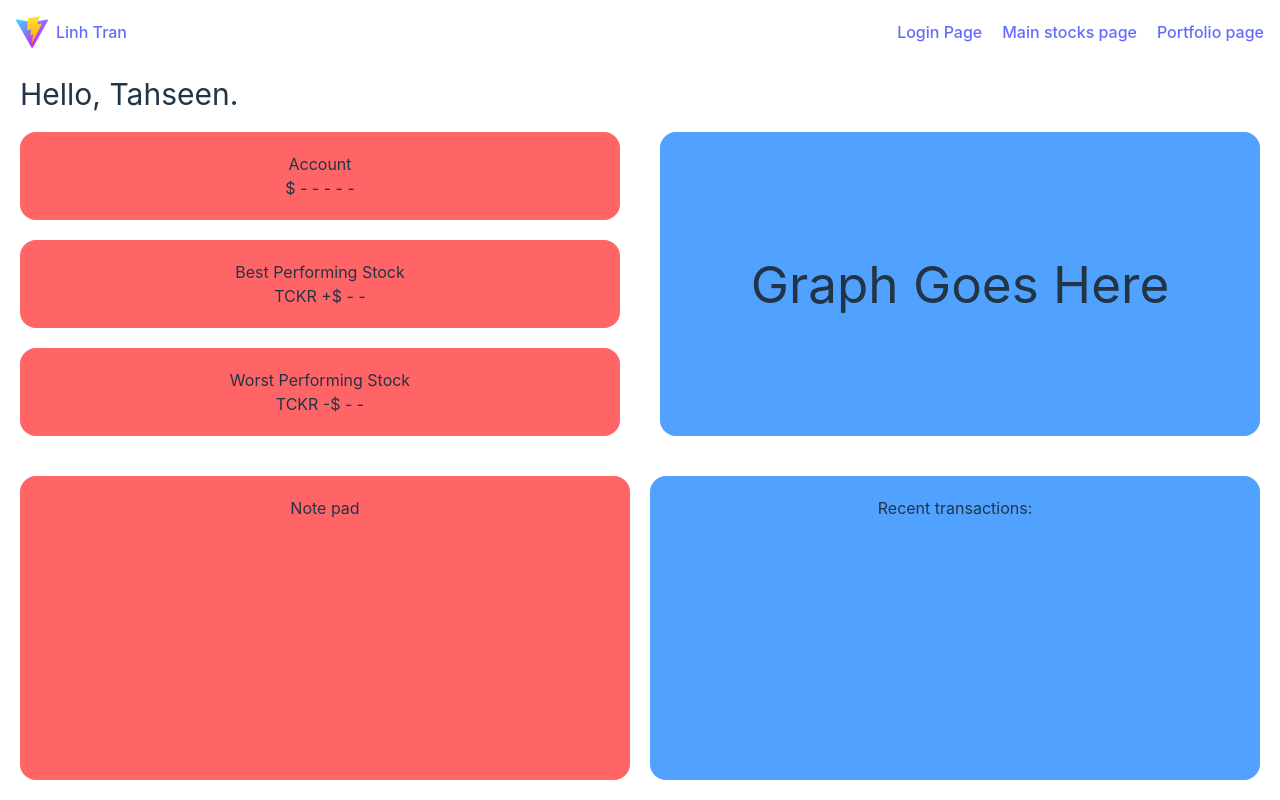
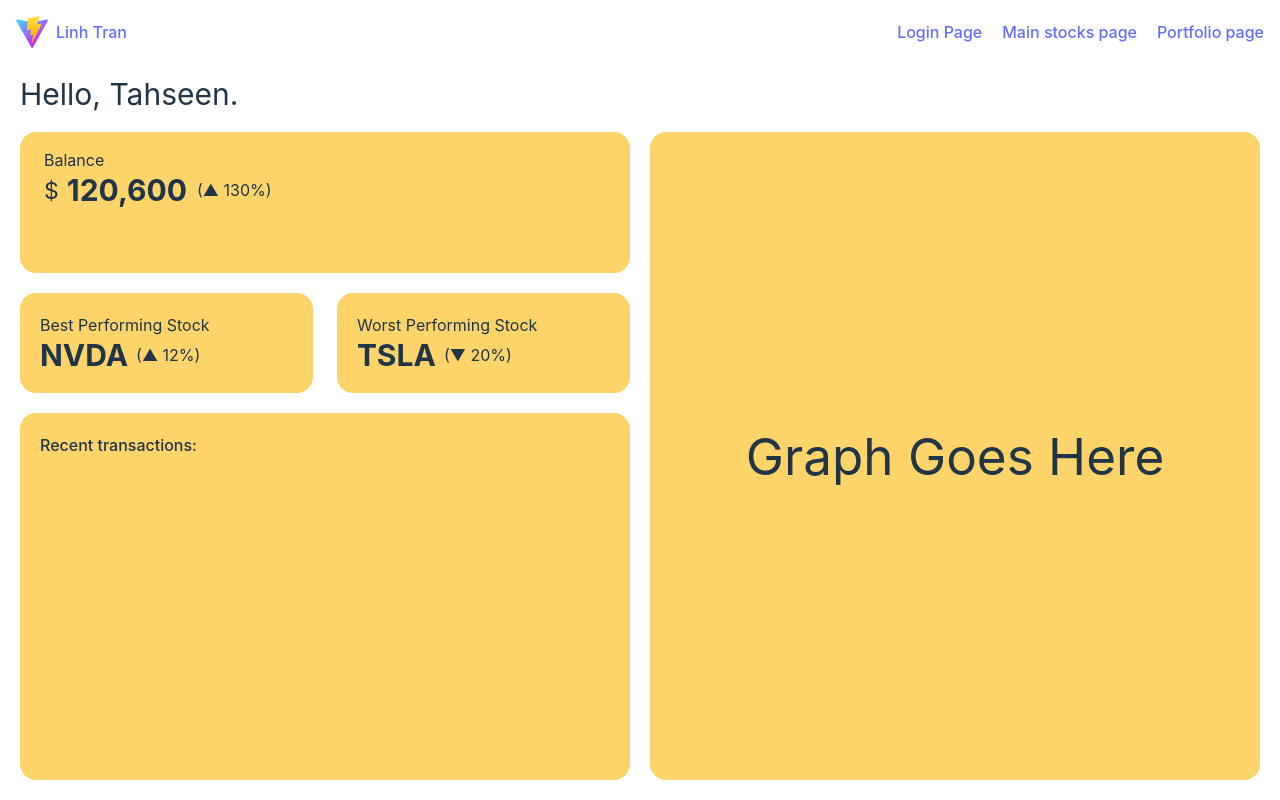
Before and after one commit to rayhant2/fantasy_paper_trader, a React (Vite) app in the folder frontend/: page /portfolio in a window 1280 px wide. Built offline with nearby package versions, Linux system fonts and the light colour scheme.

Commit message:
Portfolio UI edits

```diff
--- a/frontend/src/routes/PortfolioPage.jsx
+++ b/frontend/src/routes/PortfolioPage.jsx
@@ -7,35 +7,55 @@ const PortfolioPage = () => {
       <Navbar />
       <p className="text-left text-3xl mt-7 mx-5">Hello, Tahseen.</p>
 
-      <div className="flex flex-row">
-        <div className="flex flex-col gap-5 m-5 w-1/2">
-          <div className="bg-red-400 rounded-2xl p-5 flex-1">
-            <h4>Account</h4>
-            <p>$ - - - - -</p>
-          </div>
-          <div className="bg-red-400 rounded-2xl p-5 flex-1">
-            <h4>Best Performing Stock</h4>
-            <p>TCKR +$ - -</p>
-          </div>
-          <div className="bg-red-400 rounded-2xl p-5 flex-1">
-            <h4>Worst Performing Stock</h4>
-            <p>TCKR -$ - -</p>
-          </div>
+      <div className="flex flex-row w-screen h-screen">
+  {/* Left Section */}
+  <div className="flex flex-col gap-5 my-5 ml-5 w-1/2">
+    <div className="bg-[#fcd46a] hover:shadow-md rounded-2xl p-4 flex-[0.25] transition-shadow duration-300 ease-in-out text-left items-center">
+      <p className="text-s ml-2">Balance</p>
+      <div className="flex flex-row gap-2 ml-2 items-center">
+        <div className="flex flex-row items-end gap-2">
+            <p className="text-[23px]">$</p>
+            <p className="font-bold text-3xl">120,600</p>
         </div>
+        <p className="ml-0.5">(▲  130%)</p>
+      </div>
 
-        <div className="bg-blue-400 rounded-2xl m-5 w-1/2 flex items-center justify-center">
-          <h1>Graph Goes Here</h1>
+    </div>
+
+    {/* Best/Worst Performing Stock */}
+    <div className="flex flex-row gap-6">
+      <div className="bg-[#fcd46a] hover:shadow-md rounded-2xl p-5 flex-1 transition-shadow duration-300 ease-in-out text-left">
+        <p className="text-s">Best Performing Stock</p>
+        <div className="flex flex-row items-center gap-2">
+            <p className="font-bold text-3xl">NVDA</p>
+            <p>(▲  12%)</p>
+
         </div>
       </div>
 
-      <div className="flex flex-1 gap-5 m-5">
-        <div className="bg-red-400 rounded-2xl flex-1 p-5">
-          <h3>Note pad</h3>
-        </div>
-        <div className="bg-blue-400 rounded-2xl flex-1 p-5">
-          <h2>Recent transactions:</h2>
+      <div className="bg-[#fcd46a] hover:shadow-md rounded-2xl p-5 flex-1 transition-shadow duration-300 ease-in-out text-left">
+        <p className="text-s">Worst Performing Stock</p>
+        <div className="flex flex-row items-center gap-2">
+            <p className="font-bold text-3xl">TSLA</p>
+            <p>(▼  20%)</p>
+
         </div>
       </div>
+    </div>
+
+    {/* Recent Transactions */}
+    <div className="bg-[#fcd46a] hover:shadow-md rounded-2xl p-5 flex-[0.75] transition-shadow duration-300 ease-in-out text-left overflow-auto">
+      <p className="text-s font-medium mb-4">Recent transactions:</p>
+    </div>
+  </div>
+
+  {/* Right Section */}
+  <div className="bg-[#fcd46a] hover:shadow-lg rounded-2xl m-5 w-1/2 flex items-center justify-center transition-shadow duration-300 ease-in-out">
+    <h1>Graph Goes Here</h1>
+  </div>
+</div>
+
+
     </div>
   );
 };
```
